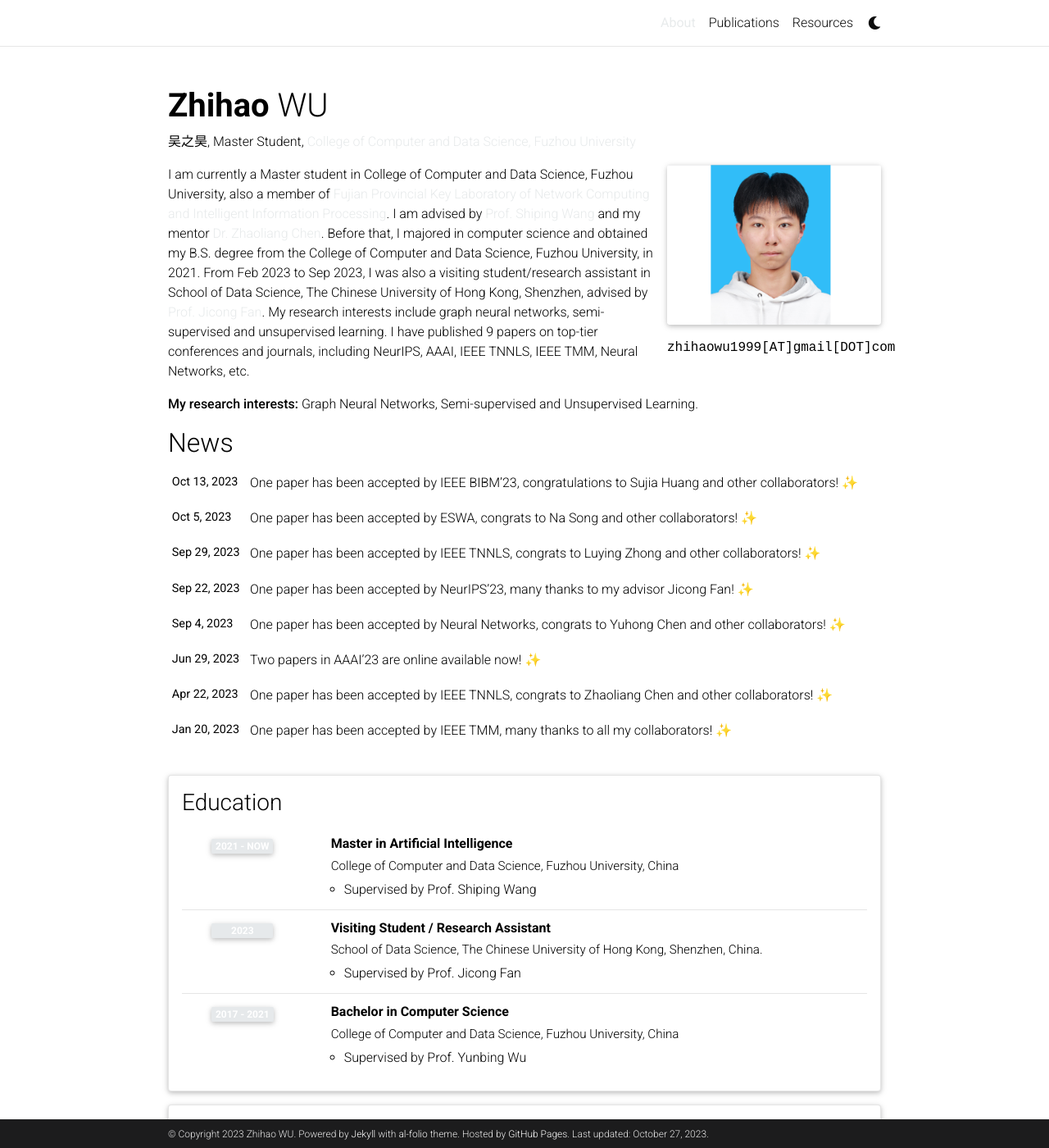
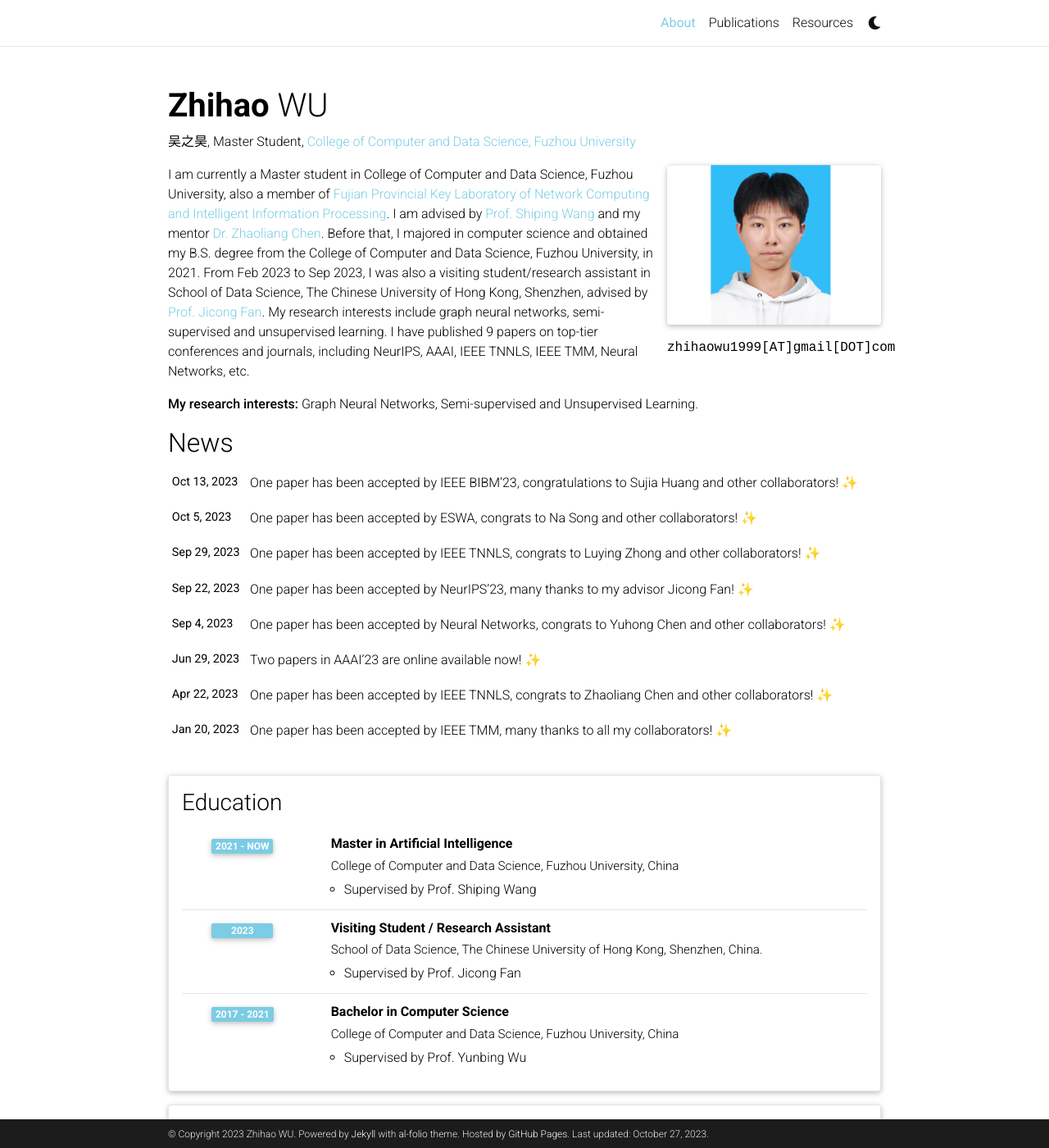
Before and after one commit to huangsuj/huangsuj.github.io, a Jekyll site: the page built from _pages/about.md, in a window 1280 px wide and 1400 px high. Shown: the whole window at 82% size. Built offline with Jekyll 4.4.1, drawn with Linux system fonts in a browser that asks for light colours; full-size pictures stand in for the smaller copies a plugin makes; emoji names are drawn with the system emoji font; comment, search, counter and statistics services are not loaded; a style sheet for code colours, icons or effects is not loaded.

Commit message:
Update _themes.scss

```diff
--- a/_sass/_themes.scss
+++ b/_sass/_themes.scss
@@ -7,8 +7,8 @@
   --global-code-bg-color: #{$code-bg-color-light};
   --global-text-color: #{$black-color};
   --global-text-color-light: #{$grey-color};
-  --global-theme-color: rgba(15,46,61,.1);
-  --global-hover-color: #{$purple-color};
+  --global-theme-color: #{$light-cyan-color};
+  --global-hover-color: #{$light-cyan-color};
   --global-footer-bg-color: #{$grey-color-dark};
   --global-footer-text-color: #{$grey-color-light};
   --global-footer-link-color: #{$white-color};
```
